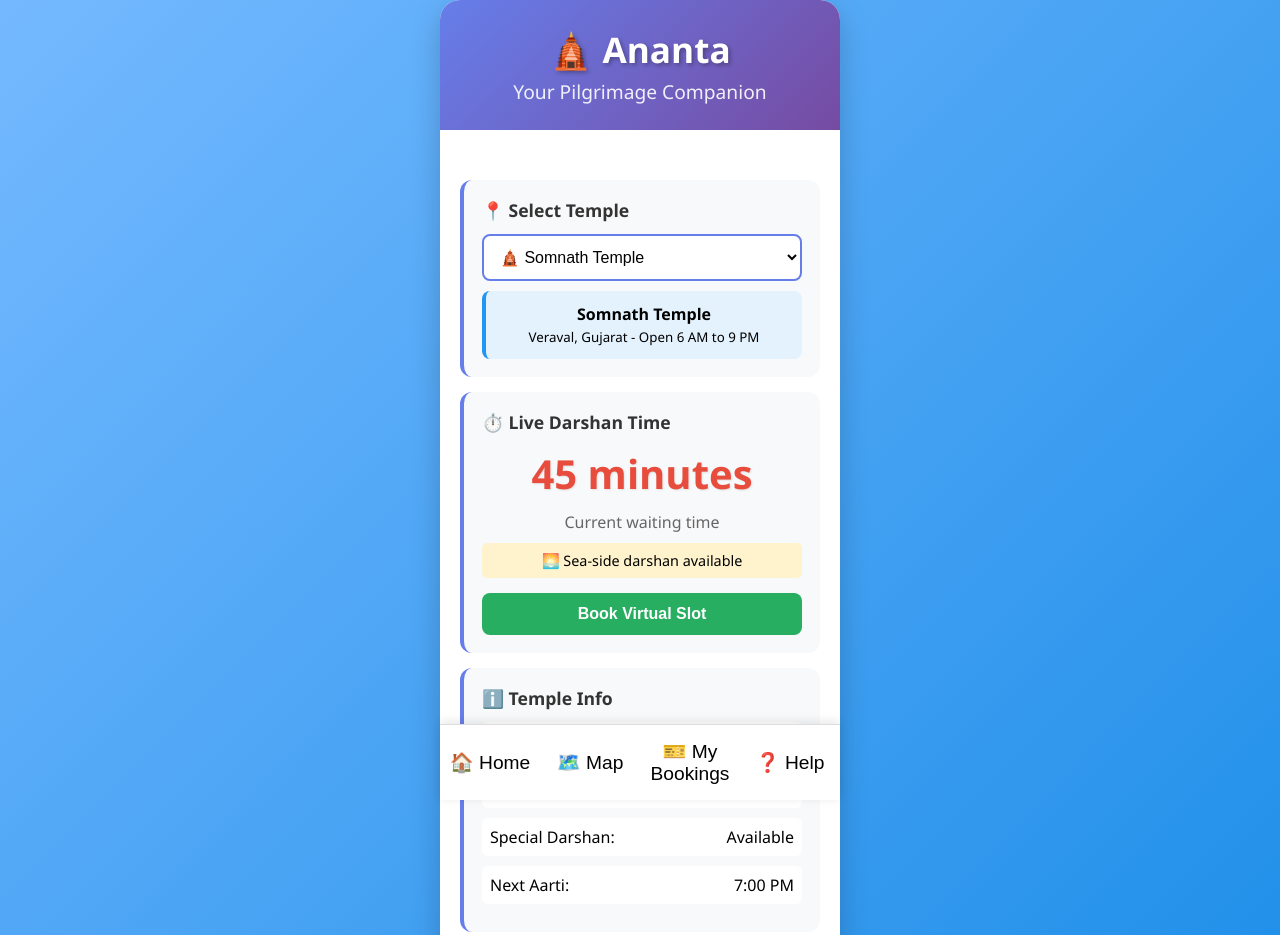
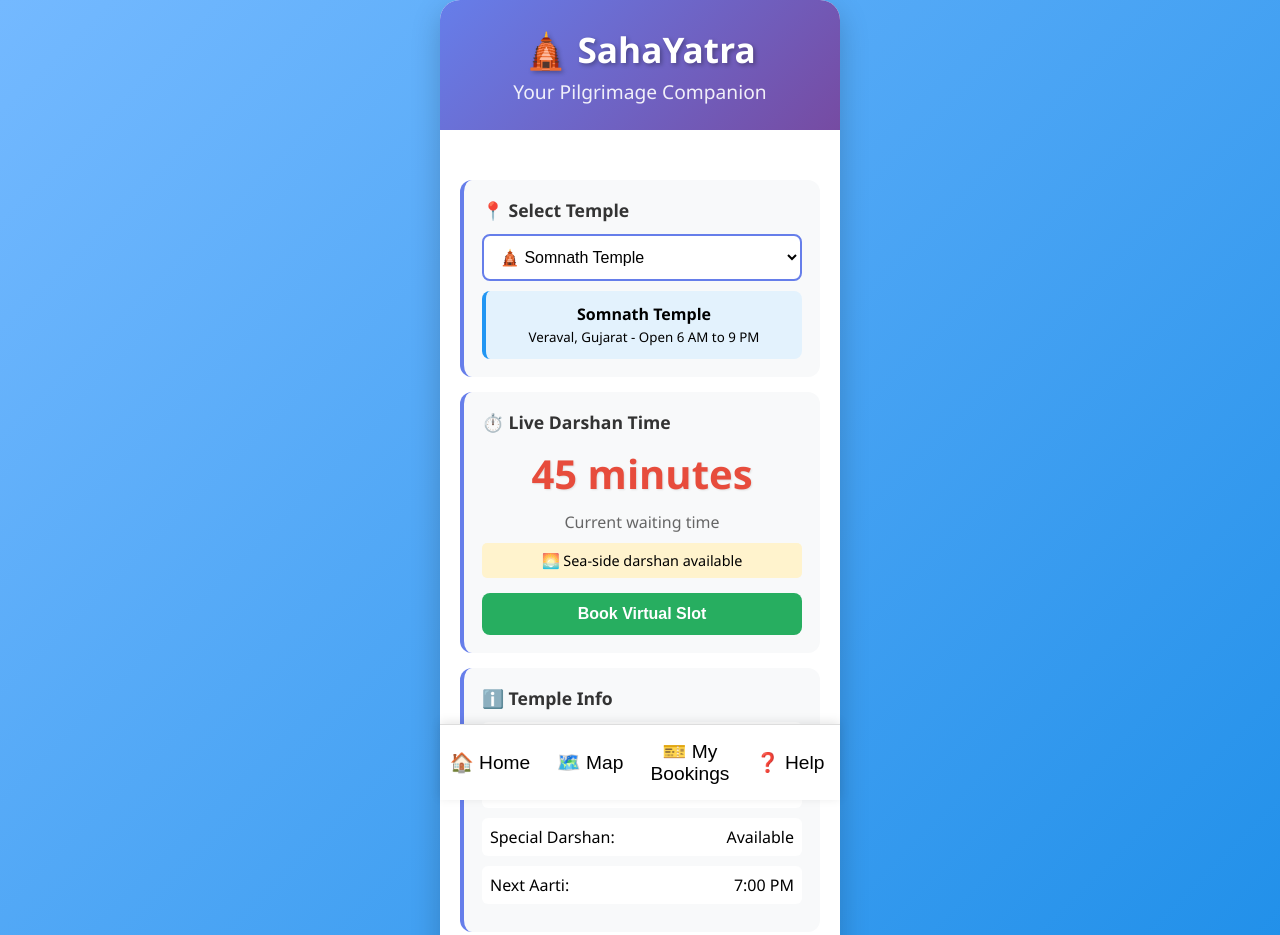
Before and after one commit to vedashree-05/SIH, a plain HTML site: page piligrim-app.html in a window 1280 px wide. Shown: the top 935 px of the page. Drawn offline with Linux system fonts and the light colour scheme.

Commit message:
Update piligrim-app.html

```diff
--- a/piligrim-app.html
+++ b/piligrim-app.html
@@ -9,7 +9,7 @@
 <body class="pilgrim-app">
     <div class="app-container">
         <header class="app-header">
-            <h1>🛕 Ananta</h1>
+            <h1>🛕 SahaYatra</h1>
             <p>Your Pilgrimage Companion</p>
         </header>
 
```
